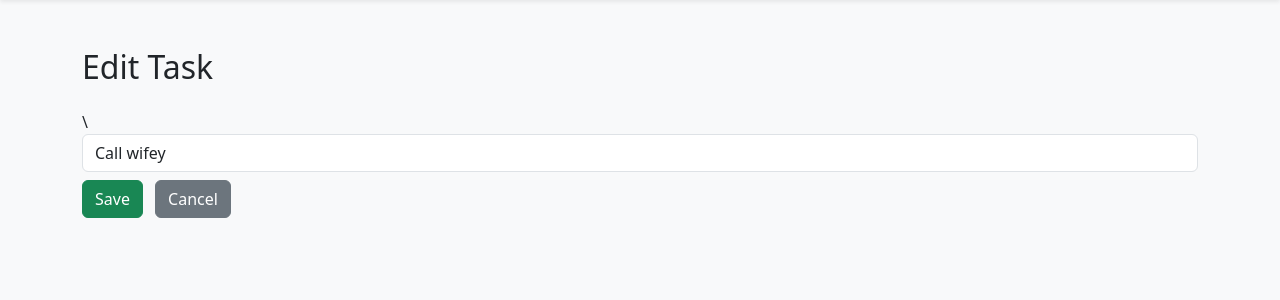
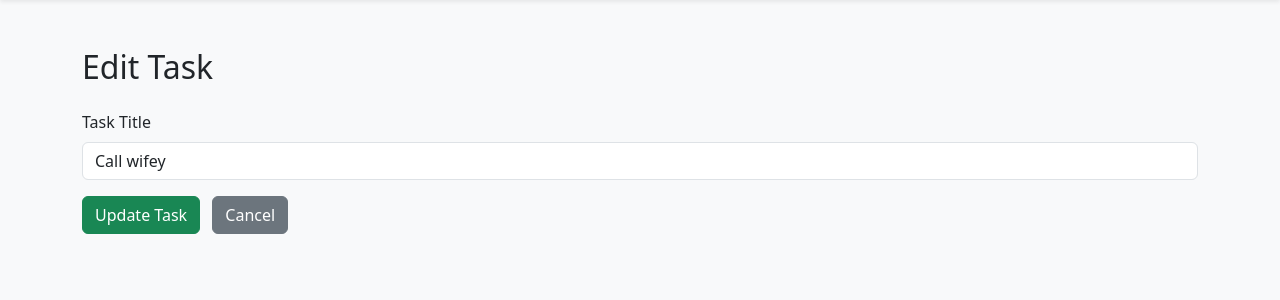
Before and after one commit to Aashish1023/todo-flask-app, a Flask app: page /edit/3 in a window 1280 px wide. Shown: the part 56-356 px from the top of the page. Run offline with Flask 3, Linux system fonts and the light colour scheme; data comes from the database, SQL or seed files in the repository; both versions use the stored data as it was after the commit.

Commit message:
Fix edit task form action and improve layout in edit.html template

```diff
--- a/templates/edit.html
+++ b/templates/edit.html
@@ -1,13 +1,14 @@
 {% extends "base.html" %}
 
 {% block content %}
-<h2 class="mb-4">Edit Task</h2>\
+<h2 class="mb-4">Edit Task</h2>
 
-<form action="{{ url_for('edit_task', id=task['id']) }}" method="POST" class="mb-3">
-    <div class="mb-2">
-        <input type="text" name="task" class="form-control" value="{{ task['title']}}" required>
+<form action="{{ url_for('update_task', id=task['id']) }}" method="POST" class="mb-3">
+    <div class="mb-3">
+        <label class="form-label">Task Title</label>
+        <input type="text" name="task" class="form-control" value="{{ task['title'] }}" required>
     </div>
-    <button class="btn btn-success me-2" type="submit">Save</button>
+    <button class="btn btn-success me-2" type="submit">Update Task</button>
     <a href="{{ url_for('index') }}" class="btn btn-secondary">Cancel</a>
 </form>
 
```
Also changed, not shown: task.db.
